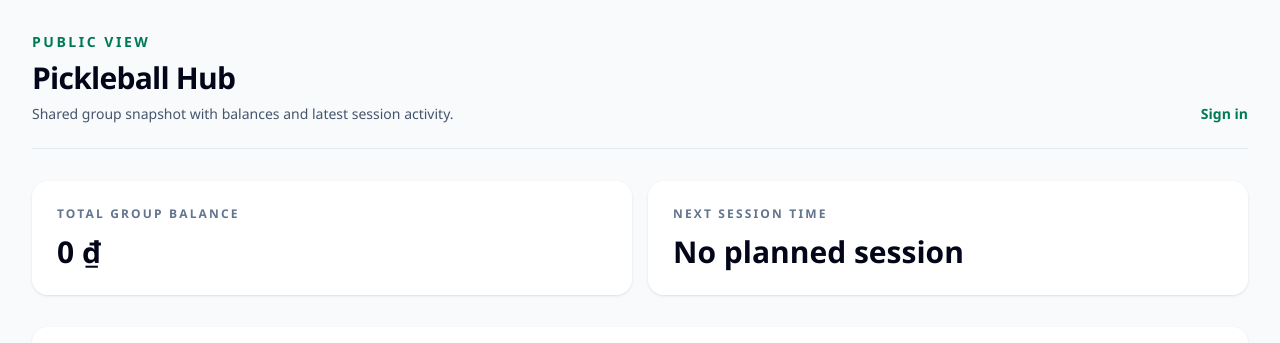
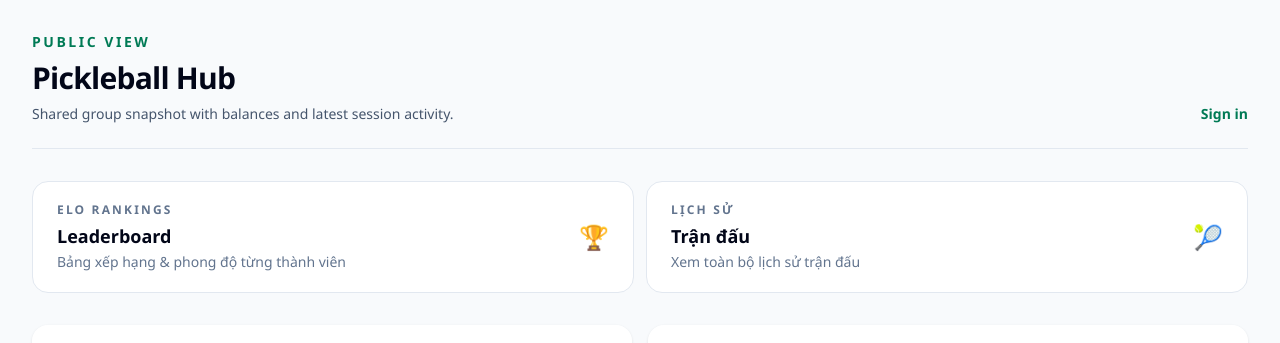
Before and after one commit to minhwood/picklehub, a Next.js app: page /public in a window 1280 px wide. Shown: the top 343 px of the page. Built offline with nearby package versions, Linux system fonts and the light colour scheme; no server answers; the database is empty.

Commit message:
feat: enable public access to leaderboard and add landing page navigation links

```diff
--- a/src/app/leaderboard/[id]/page.tsx
+++ b/src/app/leaderboard/[id]/page.tsx
@@ -3,7 +3,7 @@ import Link from "next/link";
 import { AppShell } from "@/components/app-shell";
 import { Card, CardContent, CardHeader, CardTitle, CardDescription } from "@/components/ui/card";
 import { Badge } from "@/components/ui/badge";
-import { getViewMode, requireUser } from "@/lib/auth";
+import { getCurrentUser, getViewMode } from "@/lib/auth";
 import { getMemberMatchHistory } from "@/lib/queries";
 import { PerformanceSection } from "@/app/members/[id]/performance-section";
 
@@ -12,8 +12,8 @@ export default async function PlayerProfilePage({
 }: {
   params: Promise<{ id: string }>;
 }) {
-  const user = await requireUser();
-  const viewMode = await getViewMode();
+  const user = await getCurrentUser();
+  const viewMode = user ? await getViewMode() : "MEMBER";
   const { id } = await params;
 
   const performance = await getMemberMatchHistory(id);
@@ -29,10 +29,10 @@ export default async function PlayerProfilePage({
 
   return (
     <AppShell
-      role={user.role}
+      role={user?.role ?? null}
       viewMode={viewMode}
       currentPath="/leaderboard"
-      userLabel={user.member?.name || user.email}
+      userLabel={user?.member?.name || user?.email || null}
     >
       <div className="space-y-6">
         {/* Header */}
--- a/src/app/leaderboard/page.tsx
+++ b/src/app/leaderboard/page.tsx
@@ -2,12 +2,12 @@ import Link from "next/link";
 import { AppShell } from "@/components/app-shell";
 import { Card, CardContent, CardHeader, CardTitle, CardDescription } from "@/components/ui/card";
 import { Table, TableBody, TableCell, TableHead, TableHeader, TableRow } from "@/components/ui/table";
-import { getViewMode, requireUser } from "@/lib/auth";
+import { getCurrentUser, getViewMode } from "@/lib/auth";
 import { prisma } from "@/lib/prisma";
 
 export default async function LeaderboardPage() {
-  const user = await requireUser();
-  const viewMode = await getViewMode();
+  const user = await getCurrentUser();
+  const viewMode = user ? await getViewMode() : "MEMBER";
 
   const members = await prisma.member.findMany({
     where: {
@@ -49,10 +49,10 @@ export default async function LeaderboardPage() {
 
   return (
     <AppShell
-      role={user.role}
+      role={user?.role ?? null}
       viewMode={viewMode}
       currentPath="/leaderboard"
-      userLabel={user.member?.name || user.email}
+      userLabel={user?.member?.name || user?.email || null}
     >
       <div className="space-y-10">
         <div className="flex items-center justify-between">
--- a/src/app/public/page.tsx
+++ b/src/app/public/page.tsx
@@ -36,6 +36,31 @@ export default async function PublicDashboardPage() {
         </header>
 
         <div className="space-y-8">
+          <section className="grid gap-3 sm:grid-cols-2">
+            <Link
+              href="/leaderboard"
+              className="flex items-center justify-between rounded-2xl border border-slate-200 bg-white px-6 py-5 transition hover:border-slate-300 hover:shadow-sm"
+            >
+              <div>
+                <p className="text-xs font-semibold uppercase tracking-[0.18em] text-slate-500">ELO Rankings</p>
+                <p className="mt-1 text-lg font-black text-slate-950">Leaderboard</p>
+                <p className="mt-0.5 text-sm text-slate-500">Bảng xếp hạng & phong độ từng thành viên</p>
+              </div>
+              <span className="text-2xl">🏆</span>
+            </Link>
+            <Link
+              href="/matches"
+              className="flex items-center justify-between rounded-2xl border border-slate-200 bg-white px-6 py-5 transition hover:border-slate-300 hover:shadow-sm"
+            >
+              <div>
+                <p className="text-xs font-semibold uppercase tracking-[0.18em] text-slate-500">Lịch sử</p>
+                <p className="mt-1 text-lg font-black text-slate-950">Trận đấu</p>
+                <p className="mt-0.5 text-sm text-slate-500">Xem toàn bộ lịch sử trận đấu</p>
+              </div>
+              <span className="text-2xl">🎾</span>
+            </Link>
+          </section>
+
           <section className="grid gap-4 md:grid-cols-2">
             <MetricCard label="Total group balance" value={formatCents(totalGroupBalance)} />
             <MetricCard label="Next session time" value={nextSessionLabel} />
--- a/src/components/app-shell.tsx
+++ b/src/components/app-shell.tsx
@@ -5,19 +5,21 @@ import { cn } from "@/lib/utils";
 
 export function AppShell({
   role,
-  viewMode,
+  viewMode = "MEMBER",
   currentPath,
   userLabel,
   children,
 }: {
-  role: Role;
-  viewMode: AppViewMode;
+  role: Role | null;
+  viewMode?: AppViewMode;
   currentPath: string;
-  userLabel: string;
+  userLabel?: string | null;
   children: React.ReactNode;
 }) {
   const links =
-    viewMode === "ADMIN"
+    role === null
+      ? [{ href: "/leaderboard", label: "Leaderboard" }]
+      : viewMode === "ADMIN"
         ? [
             { href: "/dashboard", label: "Dashboard" },
             { href: "/members", label: "Members" },
@@ -39,11 +41,23 @@ export function AppShell({
       <header className="border-b border-white/70 bg-white/85 backdrop-blur">
         <div className="mx-auto flex max-w-7xl flex-col gap-4 px-4 py-4 sm:px-6 lg:px-8">
           <div className="flex items-center justify-between gap-4">
-            <Link href="/dashboard" className="text-lg font-black tracking-tight text-slate-950">
+            <Link
+              href={role ? "/dashboard" : "/leaderboard"}
+              className="text-lg font-black tracking-tight text-slate-950"
+            >
               Pickleball Hub
             </Link>
             <div className="flex items-center gap-3">
-              {role === "ADMIN" ? (
+              {role === null ? (
+                <Link
+                  href="/login"
+                  className="rounded-xl border border-slate-200 bg-white px-4 py-2 text-sm font-semibold text-slate-700 transition hover:bg-slate-50"
+                >
+                  Đăng nhập
+                </Link>
+              ) : (
+                <>
+                  {role === "ADMIN" && (
                     <form action={switchViewMode}>
                       <input type="hidden" name="redirectTo" value="/dashboard" />
                       <input type="hidden" name="mode" value={viewMode === "ADMIN" ? "MEMBER" : "ADMIN"} />
@@ -51,7 +65,7 @@ export function AppShell({
                         {viewMode === "ADMIN" ? "Switch to member view" : "Switch to admin view"}
                       </button>
                     </form>
-              ) : null}
+                  )}
                   <div className="hidden text-right sm:block">
                     <p className="text-sm font-semibold text-slate-900">{userLabel}</p>
                     <p className="text-xs uppercase tracking-[0.18em] text-slate-500">
@@ -63,6 +77,8 @@ export function AppShell({
                       Logout
                     </button>
                   </form>
+                </>
+              )}
             </div>
           </div>
           <nav className="flex flex-wrap gap-2">
```
Lines whose indentation alone changed are shown as unchanged.
